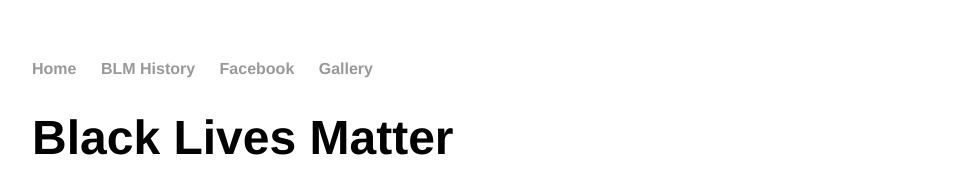
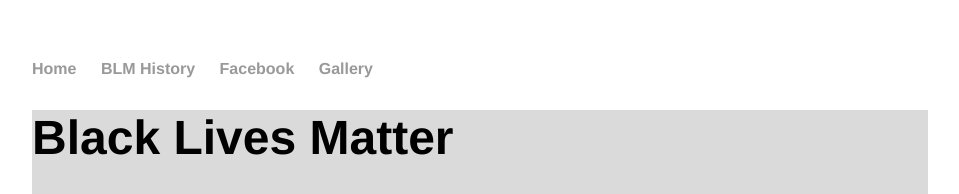
Before and after one commit to Pwaffy/pwaffy.github.io, a plain HTML site: page socialjustice.html in a window 1280 px wide. Shown: the top 194 px of the page, without its empty margins (160-1119 px from the left). Drawn offline with Linux system fonts and the light colour scheme.

Commit message:
Update socialjustice.html

```diff
--- a/socialjustice.html
+++ b/socialjustice.html
@@ -16,7 +16,6 @@
 		</nav>
 		<div class="container">
     		<div class="blurb">
-			        <h1>Black Lives Matter</h1>
 				<!-- wp:group {"align":"full"} -->
 				<div class="wp-block-group alignfull"><div class="wp-block-group__inner-container"><!-- wp:jetpack/layout-grid {"gutterSize":"huge","column1DesktopSpan":4,"column1TabletSpan":4,"column1MobileSpan":4,"column2DesktopSpan":4,"column2TabletSpan":4,"column2MobileSpan":4,"column3DesktopSpan":4,"column3TabletSpan":8,"column3MobileSpan":4,"className":"margin-bottom-none column1-desktop-grid__span-4 column1-desktop-grid__row-1 column2-desktop-grid__span-4 column2-desktop-grid__start-5 column2-desktop-grid__row-1 column3-desktop-grid__span-4 column3-desktop-grid__start-9 column3-desktop-grid__row-1 column1-tablet-grid__span-4 column1-tablet-grid__row-1 column2-tablet-grid__span-4 column2-tablet-grid__start-5 column2-tablet-grid__row-1 column3-tablet-grid__span-8 column3-tablet-grid__row-2 column1-mobile-grid__span-4 column1-mobile-grid__row-1 column2-mobile-grid__span-4 column2-mobile-grid__row-2 column3-mobile-grid__span-4 column3-mobile-grid__row-3"} -->
 				<div class="wp-block-jetpack-layout-grid alignfull margin-bottom-none column1-desktop-grid__span-4 column1-desktop-grid__row-1 column2-desktop-grid__span-4 column2-desktop-grid__start-5 column2-desktop-grid__row-1 column3-desktop-grid__span-4 column3-desktop-grid__start-9 column3-desktop-grid__row-1 column1-tablet-grid__span-4 column1-tablet-grid__row-1 column2-tablet-grid__span-4 column2-tablet-grid__start-5 column2-tablet-grid__row-1 column3-tablet-grid__span-8 column3-tablet-grid__row-2 column1-mobile-grid__span-4 column1-mobile-grid__row-1 column2-mobile-grid__span-4 column2-mobile-grid__row-2 column3-mobile-grid__span-4 column3-mobile-grid__row-3 wp-block-jetpack-layout-gutter__huge"><!-- wp:jetpack/layout-grid-column {"customBackgroundColor":"#dadada"} -->
```
